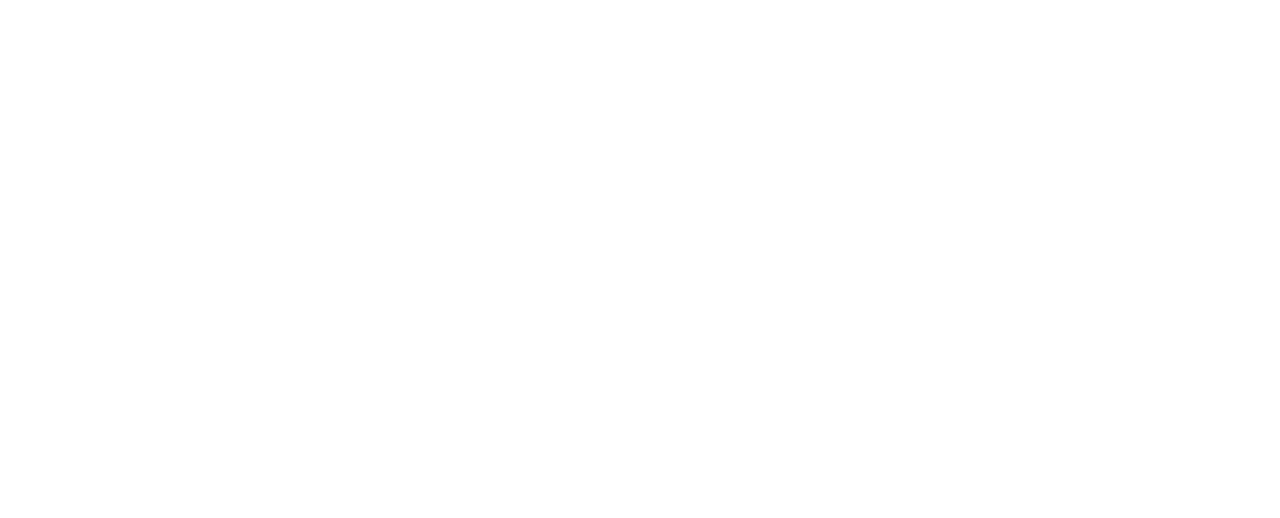
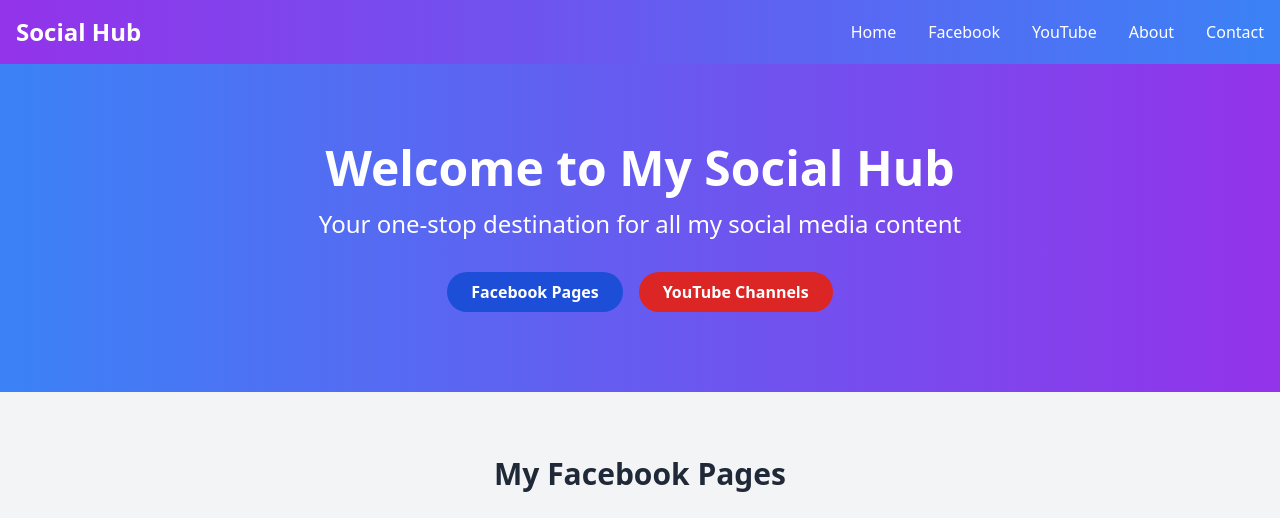
Before and after one commit to riodanice/silent-persona, a plain HTML site: page index.html in a window 1280 px wide. Shown: the top 518 px of the page. Drawn offline with Linux system fonts and the light colour scheme; the site is published under a folder, as on GitHub Pages, so addresses that start at the root find nothing.

Commit message:
Update index.html

```diff
--- a/index.html
+++ b/index.html
@@ -5,8 +5,8 @@
     <link rel="icon" type="image/svg+xml" href="/vite.svg" />
     <meta name="viewport" content="width=device-width, initial-scale=1.0" />
     <title>social_hub_website</title>
-    <script type="module" crossorigin src="/assets/index-iFPmazdN.js"></script>
-    <link rel="stylesheet" crossorigin href="/assets/index-2Nsembny.css">
+    <script type="module" crossorigin src="assets/index-iFPmazdN.js"></script>
+    <link rel="stylesheet" crossorigin href="assets/index-2Nsembny.css">
   </head>
   <body>
     <div id="root"></div>
```
